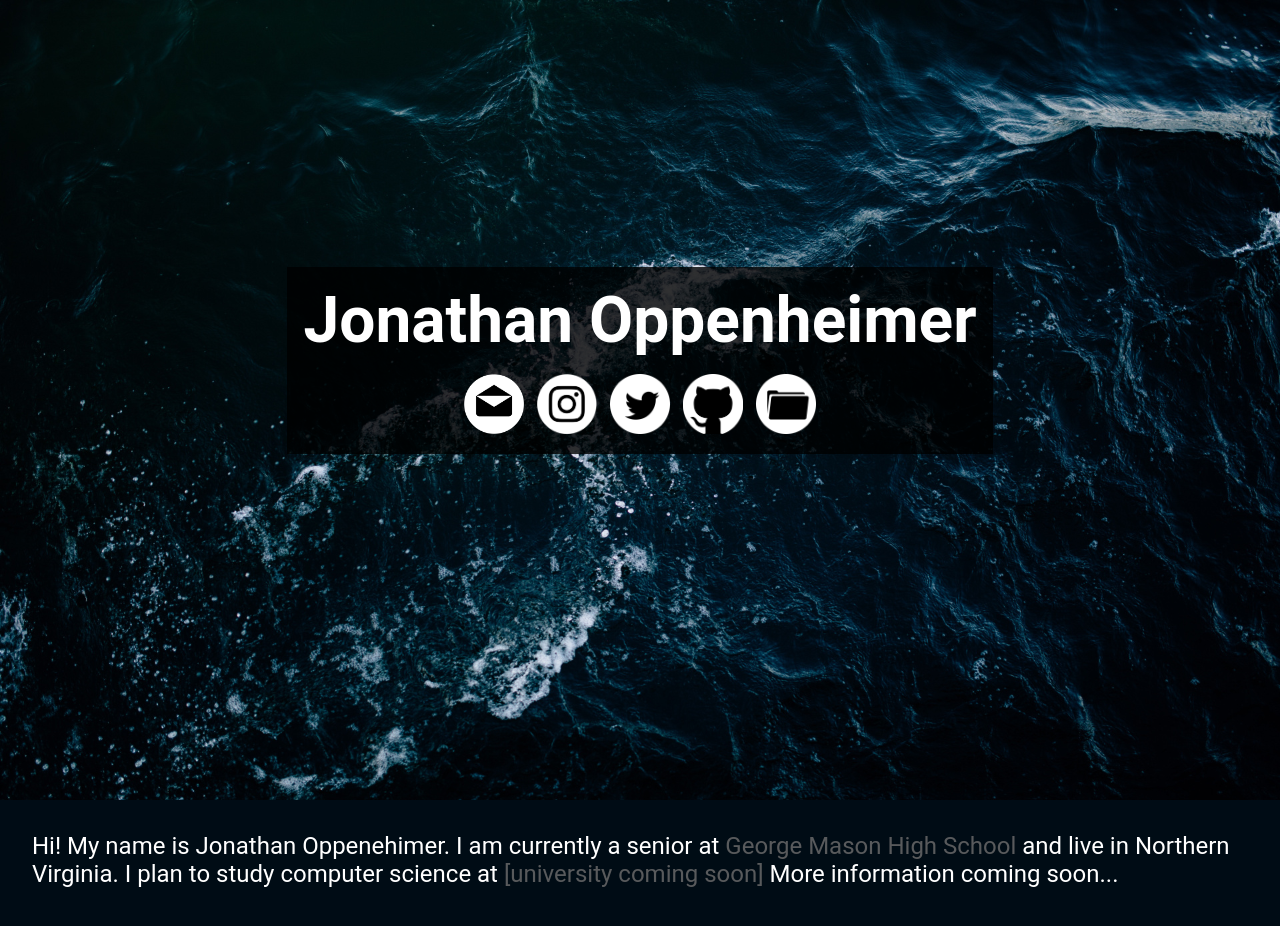
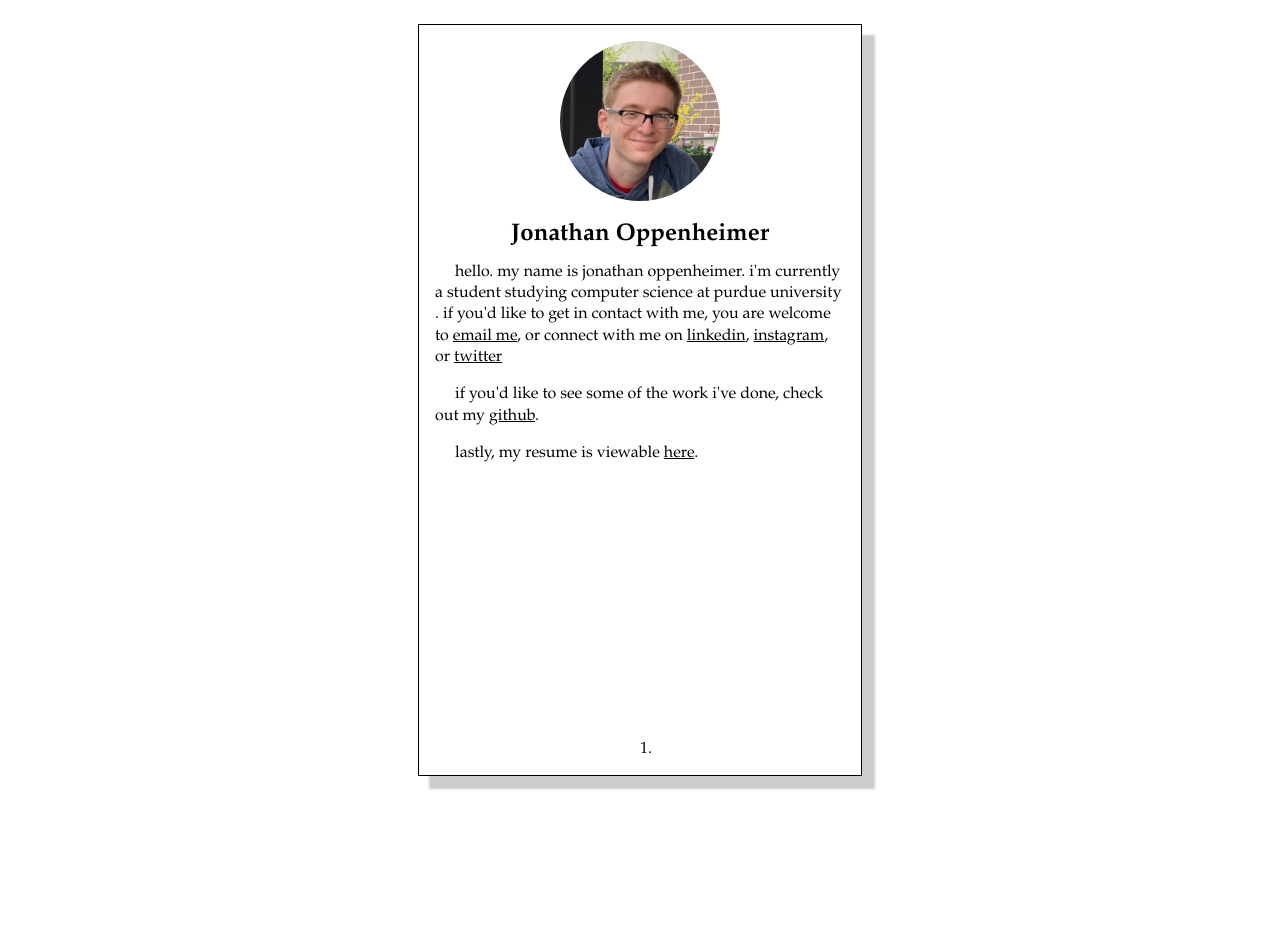
Before and after one commit to JonathanOppenheimer/jonathanoppenheimer.com, a plain HTML site: page index.html in a window 1280 px wide. Shown: the top 926 px of the page. After the commit the page ends 800 px from the top, so only its background shows below. Drawn offline with Linux system fonts and the light colour scheme.

Commit message:
Restyle website to a book page

```diff
--- a/index.html
+++ b/index.html
@@ -1,68 +1,53 @@
 <!DOCTYPE html>
 
 <html lang="en">
-
   <head>
     <meta charset="utf-8" />
 
-  <title>Home</title>
-  <meta name="description" content="The website of yours truly." />
+    <title>Jonathan Oppenheimer</title>
+    <meta
+      name="description"
+      content="The website of yours Jonathan Oppenheimer."
+    />
     <meta name="author" content="Jonathan Oppenheimer" />
-  <link rel="icon" href="resources/favicon.ico" />
+    <link rel="icon" href="static/favicon.ico" />
     <link href="style.css" rel="stylesheet" />
     <script src="script.js" defer></script>
   </head>
 
   <body>
-  <div class="container2">
-    <section id="home">
-      <div class="center">
-        <div class="bg-text">
-          <h1 id="style1">Jonathan Oppenheimer</h1>
-
     <div class="container">
-            <div id="item">
-              <form action="mailto:jonathanoppenheimer0@gmail.com" method="get" enctype="text/plain">
-                <input type="image" src="resources/email.png" alt="email" width="60" height="60" />
-              </form>
+      <div><!-- Blank area --></div>
+      <div class="page">
+        <img src="static/headshot.jpeg" alt="Jonathan Oppenheimer headshot" />
+        <h2 class="title">Jonathan Oppenheimer</h2>
+        <p>
+          &emsp; hello. my name is jonathan oppenheimer. i'm currently a student
+          studying computer science at purdue university . if you'd like to get
+          in contact with me, you are welcome to
+          <a href="mailto:joppenhe@purdue.edu">email me</a>, or connect with me
+          on
+          <a
+            href="https://www.linkedin.com/in/jonathan-oppenheimer/"
+            target="blank"
+            >linkedin</a
+          >,
+          <a href="https://www.instagram.com/jonathanoppenheimer" target="blank"
+            >instagram</a
+          >, or
+          <a href="https://twitter.com/dootdoot2048" target="blank">twitter</a>
+        </p>
+        <p>
+          &emsp; if you'd like to see some of the work i've done, check out my
+          <a href="https://github.com/TheBlueness" target="blank">github</a>.
+        </p>
+        <p>
+          &emsp; lastly, my resume is viewable
+          <a href="static/resume.pdf" target="blank">here</a>.
+        </p>
+        <div class="bottom">1.</div>
       </div>
-
-            <div id="item">
-              <form action="https://www.instagram.com/jonathanoppenheimer/" target="_blank">
-                <input type="image" src="resources/instagram.png" alt="instagram" width="60" height="60" />
-              </form>
-            </div>
-
-            <div id="item">
-              <form action="https://twitter.com/dootdoot2048" target="_blank">
-                <input type="image" src="resources/twitter.png" alt="twitter" width="60" height="60" />
-              </form>
-            </div>
-
-            <div id="item">
-              <form action="https://github.com/TheBlueness" target="_blank">
-                <input type="image" src="resources/github.png" alt="github" width="60" height="60" />
-              </form>
-            </div>
-
-            <div id="item">
-              <form action="projects/projects.html" target="_blank">
-                <input type="image" src="resources/folder.png" alt="folder" width="60" height="60" />
-              </form>
-            </div>
-          </div>
-        </div>
-      </div>
-    </section>
-
-    <section id="about">
-      <p class="lead">Hi! My name is Jonathan Oppenehimer. I am currently a senior at
-        <a href="https://gm.fccps.org/" target="_blank">George Mason High School</a> and live in Northern Virginia. I plan to study computer science
-        at  <a href="http://blank.org/" target="_blank">[university coming soon]</a> More information coming soon...
-
-      </p>
-    </section>
+      <div><!-- Blank area --></div>
     </div>
   </body>
-
 </html>
--- a/style.css
+++ b/style.css
@@ -1,100 +1,71 @@
-/*______the main shit___________*/
+* {
+  font-family: "Palatino", "serif";
+}
 
 body {
-  background-color: rgb(0, 13, 15);
-  background-image: url("resources/oceantime.jpg");
-  background-size: cover;
-  background-position: center;
-  background-attachment: fixed;
+  background-color: white;
 }
 
-#style1 {
-  color: white;
-  font-size: 4em;
-  font-family: 'Roboto', sans-serif;
-  padding-bottom: 2vh;
+img {
+  border-radius: 50%;
+  display: block;
+  margin-left: auto;
+  margin-right: auto;
+  width: 12.5vw;
+  height: 12.5vw;
 }
 
-.center {
-  display: flex;
-  flex-direction: column;
-  justify-content: center;
-  align-items: center;
-  min-height: 90vh;
+h2 {
+  margin-bottom: -0.5vh;
+}
+
+p {
+  line-height: 1.33em;
+}
+
+a:link {
+  color: black;
+}
+
+/* visited link */
+a:visited {
+  color: grey;
+}
+
+/* mouse over link */
+a:hover {
+  color: blue;
 }
 
 .container {
   display: flex;
-  flex-direction: row;
+  justify-content: space-between;
+  margin-top: 3vh;
+  min-height: calc(100vh - 3em);
 }
 
-#item {
-  padding-left: 0.5vw;
-  padding-right: 0.5vw;
+.container > div {
+  position: relative;
+  width: 100%;
 }
 
-/*______the box___________*/
-
-.bg-text {
-  background-color: rgb(0, 0, 0, 0.8);
-  display: flex;
-  flex-direction: column;
-  justify-content: center;
-  align-items: center;
+.page {
+  border: 1px solid black;
+  box-shadow: 12px 12px 2px 1px rgba(0, 0, 0, 0.2);
   padding: 1em;
 }
 
-/*______Second page fucntionality___________*/
-
-* {
-  margin: 0;
+.title {
+  text-align: center;
 }
 
-.container2 {
-  width: 100%;
-  height: 100%;
-  /* CSS Smooth Scroll */
-  scroll-behavior: smooth;
-  scroll-snap-type: y mandatory;
+.pagenumber {
+  text-align: center;
 }
 
-section {
-  height: 100vh;
-  /* Scroll Snap */
-  scroll-snap-align: center;
+.bottom {
+  bottom: 1em;
+  left: 0;
+  margin-left: 50%;
+  position: absolute;
 }
-
-.lead {
-  color: white;
-  font-size: 1.5em;
-  font-family: 'Roboto', sans-serif;
-}
-
-section#about {
-  padding: 4vh;
-  background-color: rgb(0, 12, 21);
-}
-
-a {
-  color: rgb(88, 90, 92);
-  text-decoration: none; /* no underline */
-}
-
-a:link {
-  color: rgb(88, 90, 92);
-}
-
-/* visited link */
-a:visited {
-  color: rgb(46, 66, 92);
-}
-
-/* mouse over link */
-a:hover {
-  text-decoration: underline;
-}
-
-a:active
-{
-  color: rgb(25, 25, 25);
-}
```
Also changed, not shown: resources/oceantime.jpg (deleted), static/email.png (renamed from resources/email.png), static/favicon.ico (renamed from resources/favicon.ico), static/folder.png (renamed from resources/folder.png), static/github.png (renamed from resources/github.png), static/headshot.jpeg (added), static/instagram.png (renamed from resources/instagram.png), static/twitter.png (renamed from resources/twitter.png), 1 other file. Lines whose indentation alone changed are shown as unchanged.
